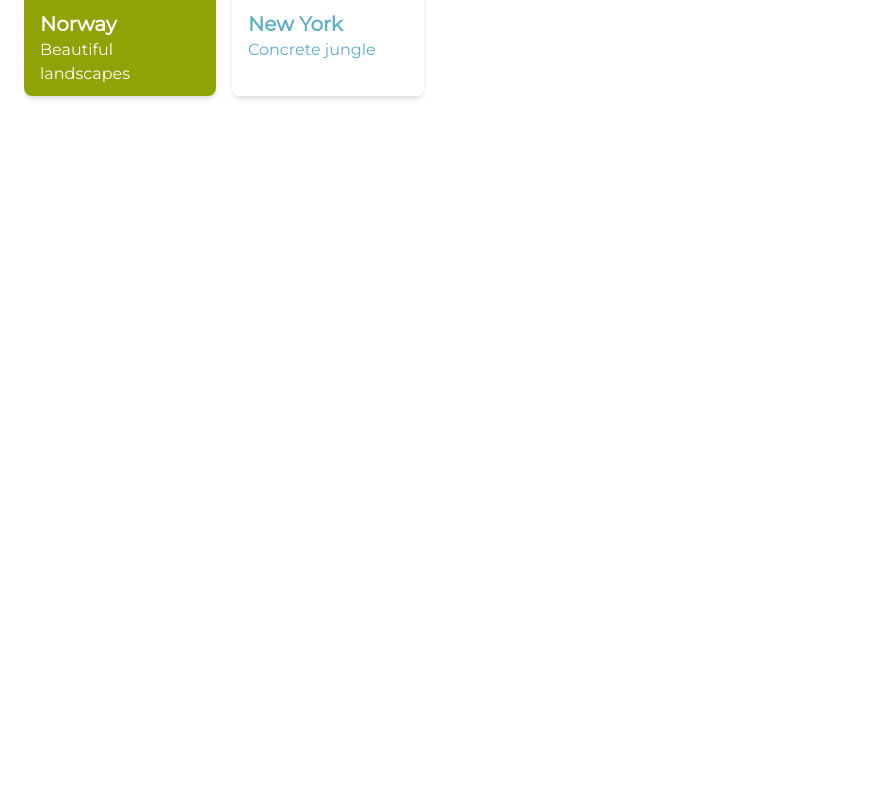
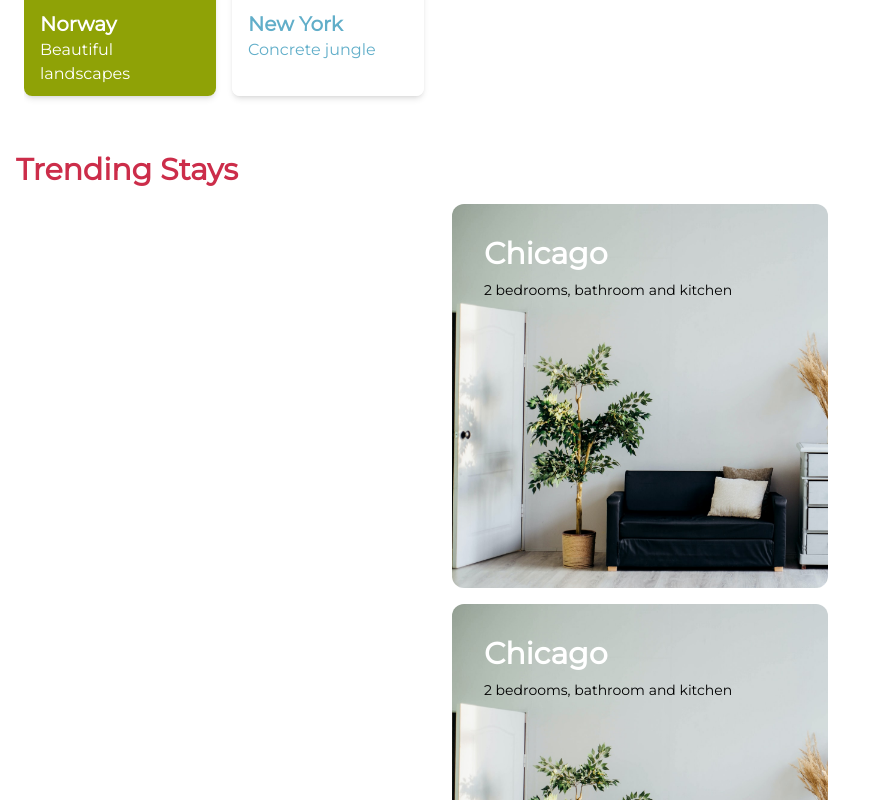
Before and after one commit to cristianiniguez/curso-basico-tailwind, a React (Vite) app: page / in a window 1280 px wide. Shown: the part 560-1360 px from the top of the page, without its empty margins (0-875 px from the left). Before the commit the page ends 800 px from the top, so only its background shows below. Built offline with nearby package versions, Linux system fonts and the light colour scheme.

Commit message:
proyecto: creando la seccion de rentas destacadas

```diff
--- a/src/App.jsx
+++ b/src/App.jsx
@@ -1,5 +1,6 @@
 import Home from './sections/Home';
 import Recommended from './sections/Recommended';
+import TrendingStays from './sections/TrendingStays';
 
 function App() {
   return (
@@ -9,7 +10,7 @@
       <main>
         <Home />
         <Recommended />
-        <section id='trending-stays'></section>
+        <TrendingStays />
       </main>
       <footer></footer>
     </>
--- a/src/index.css
+++ b/src/index.css
@@ -5,3 +5,7 @@
 .card {
   @apply w-48 h-64 rounded-lg overflow-hidden shadow-md flex-none transition transform hover:-translate-y-4 hover:shadow-xl;
 }
+
+.card-title {
+  @apply text-3xl px-8 pt-8 pb-2 font-semibold text-white;
+}
--- a/src/sections/Recommended.jsx
+++ b/src/sections/Recommended.jsx
@@ -22,14 +22,14 @@
 
 const Recommended = () => {
   return (
-    <div className='p-6' id='recommended'>
+    <section className='p-6' id='recommended'>
       <p className='text-3xl font-semibold text-primary'>Recomendados</p>
       <div className='w-auto h-72 flex items-center space-x-4 mt-6 overflow-x-auto overscroll-x-contain overflow-y-hidden'>
         {recommendedPlaces.map((place, i) => (
           <RecommendedCard key={`recommended-place-${i}`} i={i} {...place} />
         ))}
       </div>
-    </div>
+    </section>
   );
 };
 
--- /dev/null
+++ b/src/sections/TrendingStays.jsx
@@ -0,0 +1,22 @@
+const TrendingStaysCard = () => {
+  return (
+    <div className='h-96 bg-chicago bg-cover rounded-xl'>
+      <p className='card-title'>Chicago</p>
+      <p className='text-sm pl-8 text-black mr-24'>2 bedrooms, bathroom and kitchen</p>
+    </div>
+  );
+};
+
+const TrendingStays = () => {
+  return (
+    <section className='p-4' id='trending-stays'>
+      <p className='text-3xl text-primary font-semibold pb-4'>Trending Stays</p>
+      <div className='flex flex-col space-y-4 items-center justify-center'>
+        <TrendingStaysCard />
+        <TrendingStaysCard />
+      </div>
+    </section>
+  );
+};
+
+export default TrendingStays;
```
